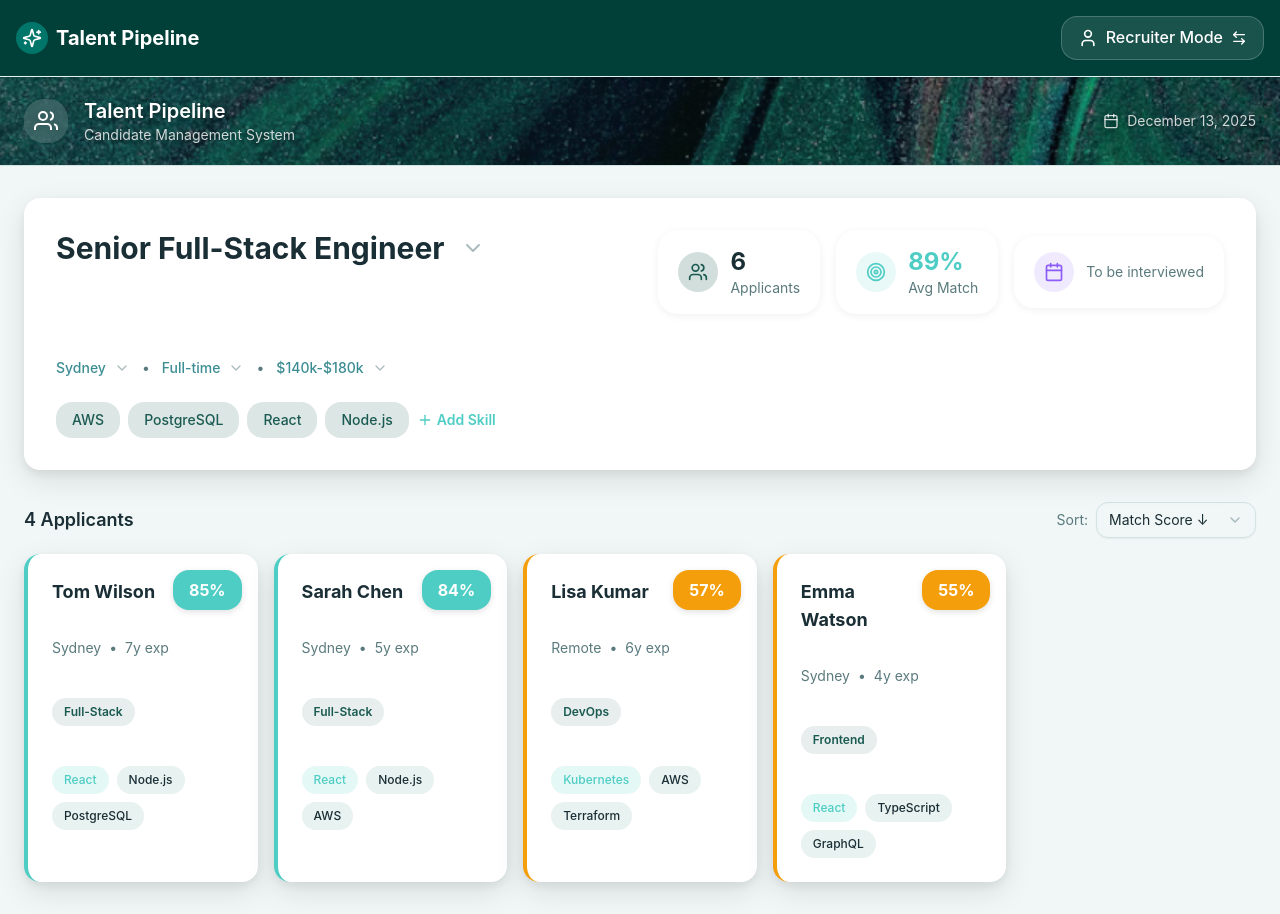
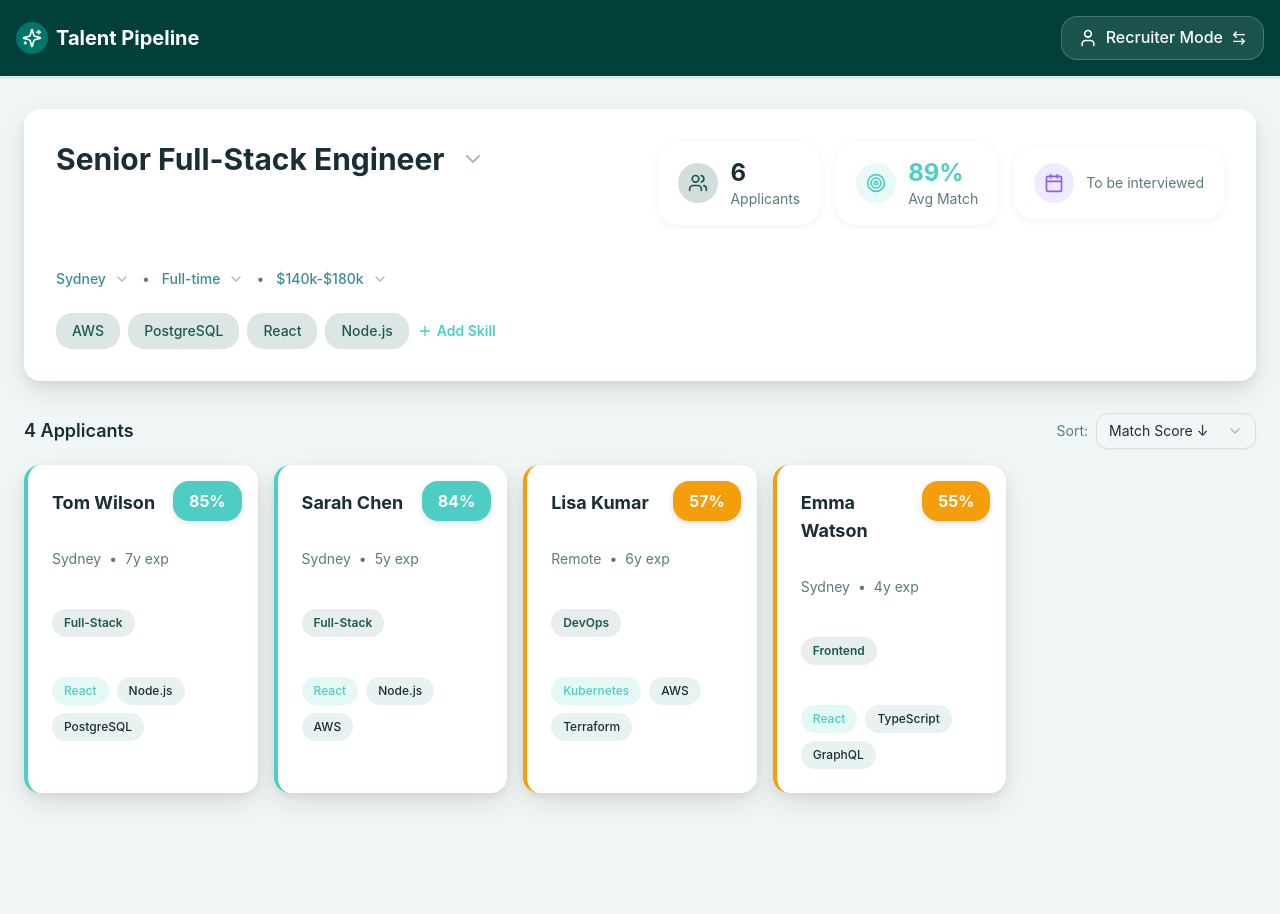
Before and after one commit to aaronta635/lyrathon, a Next.js app in the folder frontend/: page /recruiter/dashboard in a window 1280 px wide. After the commit the page ends 825 px from the top, so only its background shows below. Built offline with nearby package versions, Linux system fonts and the light colour scheme.

Commit message:
Header fix

```diff
--- a/frontend/app/applicant/page_1/page.tsx
+++ b/frontend/app/applicant/page_1/page.tsx
@@ -6,39 +6,6 @@ export default function ApplicantPage1() {
   return (
     <div className="min-h-screen bg-background">
       <NavigationHeader currentMode="applicant" />
-
-      {/* Header with marble texture */}
-      <header
-        className="relative z-10 border-b border-border"
-        style={{
-          backgroundImage: `linear-gradient(90deg, rgba(26,90,82,0.3) 0%, rgba(0,0,0,0.2) 100%), url('/textures/marble-teal.jpg')`,
-          backgroundSize: 'cover',
-          backgroundPosition: '20% center',
-        }}
-      >
-        <div className="container mx-auto px-6 py-5 flex items-center justify-between">
-          <div className="flex items-center gap-4">
-            <div className="p-2.5 bg-white/15 rounded-xl backdrop-blur-sm" style={{ textShadow: '0 2px 4px rgba(0,0,0,0.3)' }}>
-              <svg className="h-6 w-6 text-white drop-shadow-md" viewBox="0 0 24 24" fill="none" stroke="currentColor" strokeWidth="2">
-                <path d="M17 21v-2a4 4 0 0 0-4-4H5a4 4 0 0 0-4 4v2" />
-                <circle cx="9" cy="7" r="4" />
-                <path d="M23 21v-2a4 4 0 0 0-3-3.87" />
-                <path d="M16 3.13a4 4 0 0 1 0 7.75" />
-              </svg>
-            </div>
-            <div>
-              <h1 className="text-xl font-semibold text-white" style={{ textShadow: '0 2px 4px rgba(0,0,0,0.3)' }}>Application Portal</h1>
-              <p className="text-sm text-white/80" style={{ textShadow: '0 1px 2px rgba(0,0,0,0.3)' }}>Submit your credentials</p>
-            </div>
-          </div>
-          <div className="flex items-center gap-4">
-            <div className="flex items-center gap-2 text-sm text-white/80" style={{ textShadow: '0 1px 2px rgba(0,0,0,0.3)' }}>
-              <Calendar className="h-4 w-4 drop-shadow-md" />
-              <span>{new Date().toLocaleDateString('en-US', { month: 'long', day: 'numeric', year: 'numeric' })}</span>
-            </div>
-          </div>
-        </div>
-      </header>
 
       <main className="container mx-auto px-6 py-8 max-w-3xl">
         <div className="space-y-6">
--- a/frontend/app/page.tsx
+++ b/frontend/app/page.tsx
@@ -8,32 +8,7 @@ export default function HomePage() {
     <div className="min-h-screen bg-background">
       <NavigationHeader currentMode="home" />
 
-      {/* Header with marble texture */}
-      <header
-        className="relative z-10 border-b border-border"
-        style={{
-          backgroundImage: `linear-gradient(90deg, rgba(26,90,82,0.3) 0%, rgba(0,0,0,0.2) 100%), url('/textures/marble-teal.jpg')`,
-          backgroundSize: 'cover',
-          backgroundPosition: '20% center',
-        }}
-      >
-        <div className="container mx-auto px-4 py-5 flex items-center justify-between">
-          <div className="flex items-center gap-4">
-            <div className="p-2.5 bg-white/15 rounded-xl backdrop-blur-sm" style={{ textShadow: '0 2px 4px rgba(0,0,0,0.3)' }}>
-              <svg className="h-6 w-6 text-white drop-shadow-md" viewBox="0 0 24 24" fill="none" stroke="currentColor" strokeWidth="2">
-                <path d="M17 21v-2a4 4 0 0 0-4-4H5a4 4 0 0 0-4 4v2" />
-                <circle cx="9" cy="7" r="4" />
-                <path d="M23 21v-2a4 4 0 0 0-3-3.87" />
-                <path d="M16 3.13a4 4 0 0 1 0 7.75" />
-              </svg>
-            </div>
-            <div>
-              <h1 className="text-xl font-semibold text-white" style={{ textShadow: '0 2px 4px rgba(0,0,0,0.3)' }}>Talent Pipeline</h1>
-              <p className="text-sm text-white/80" style={{ textShadow: '0 1px 2px rgba(0,0,0,0.3)' }}>Candidate Management System</p>
-            </div>
-          </div>
-        </div>
-      </header>
+
 
       {/* Hero Section */}
       <section className="bg-gradient-to-b from-[#1a5a52] to-[#004038] text-white py-20">
--- a/frontend/app/recruiter/dashboard/page.tsx
+++ b/frontend/app/recruiter/dashboard/page.tsx
@@ -345,39 +345,6 @@ export default function RecruiterDashboard() {
     <div className="min-h-screen bg-background">
       <NavigationHeader currentMode="recruiter" />
 
-      {/* Header with marble texture */}
-      <header
-        className="relative z-10 border-b border-border"
-        style={{
-          backgroundImage: `linear-gradient(90deg, rgba(26,90,82,0.3) 0%, rgba(0,0,0,0.2) 100%), url('/textures/marble-teal.jpg')`,
-          backgroundSize: 'cover',
-          backgroundPosition: '20% center',
-        }}
-      >
-        <div className="container mx-auto px-6 py-5 flex items-center justify-between">
-          <div className="flex items-center gap-4">
-            <div className="p-2.5 bg-white/15 rounded-xl backdrop-blur-sm" style={{ textShadow: '0 2px 4px rgba(0,0,0,0.3)' }}>
-              <svg className="h-6 w-6 text-white drop-shadow-md" viewBox="0 0 24 24" fill="none" stroke="currentColor" strokeWidth="2">
-                <path d="M17 21v-2a4 4 0 0 0-4-4H5a4 4 0 0 0-4 4v2" />
-                <circle cx="9" cy="7" r="4" />
-                <path d="M23 21v-2a4 4 0 0 0-3-3.87" />
-                <path d="M16 3.13a4 4 0 0 1 0 7.75" />
-              </svg>
-            </div>
-            <div>
-              <h1 className="text-xl font-semibold text-white" style={{ textShadow: '0 2px 4px rgba(0,0,0,0.3)' }}>Talent Pipeline</h1>
-              <p className="text-sm text-white/80" style={{ textShadow: '0 1px 2px rgba(0,0,0,0.3)' }}>Candidate Management System</p>
-            </div>
-          </div>
-          <div className="flex items-center gap-4">
-            <div className="flex items-center gap-2 text-sm text-white/80" style={{ textShadow: '0 1px 2px rgba(0,0,0,0.3)' }}>
-              <Calendar className="h-4 w-4 drop-shadow-md" />
-              <span>{new Date().toLocaleDateString('en-US', { month: 'long', day: 'numeric', year: 'numeric' })}</span>
-            </div>
-          </div>
-        </div>
-      </header>
-
       {/* Main content */}
       <main className="container mx-auto px-6 py-8">
         {/* Job posting block with inline metrics */}
```
